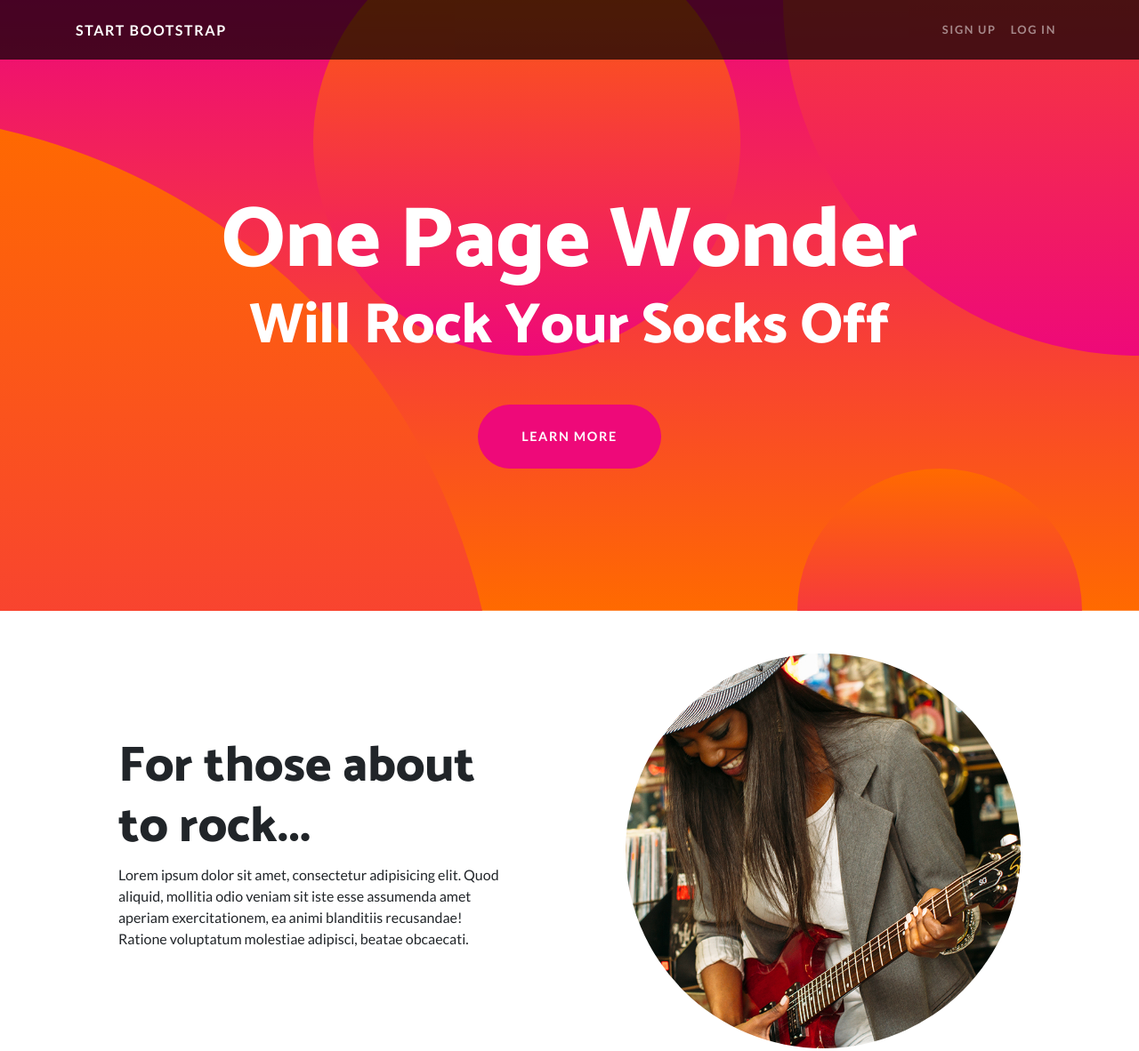
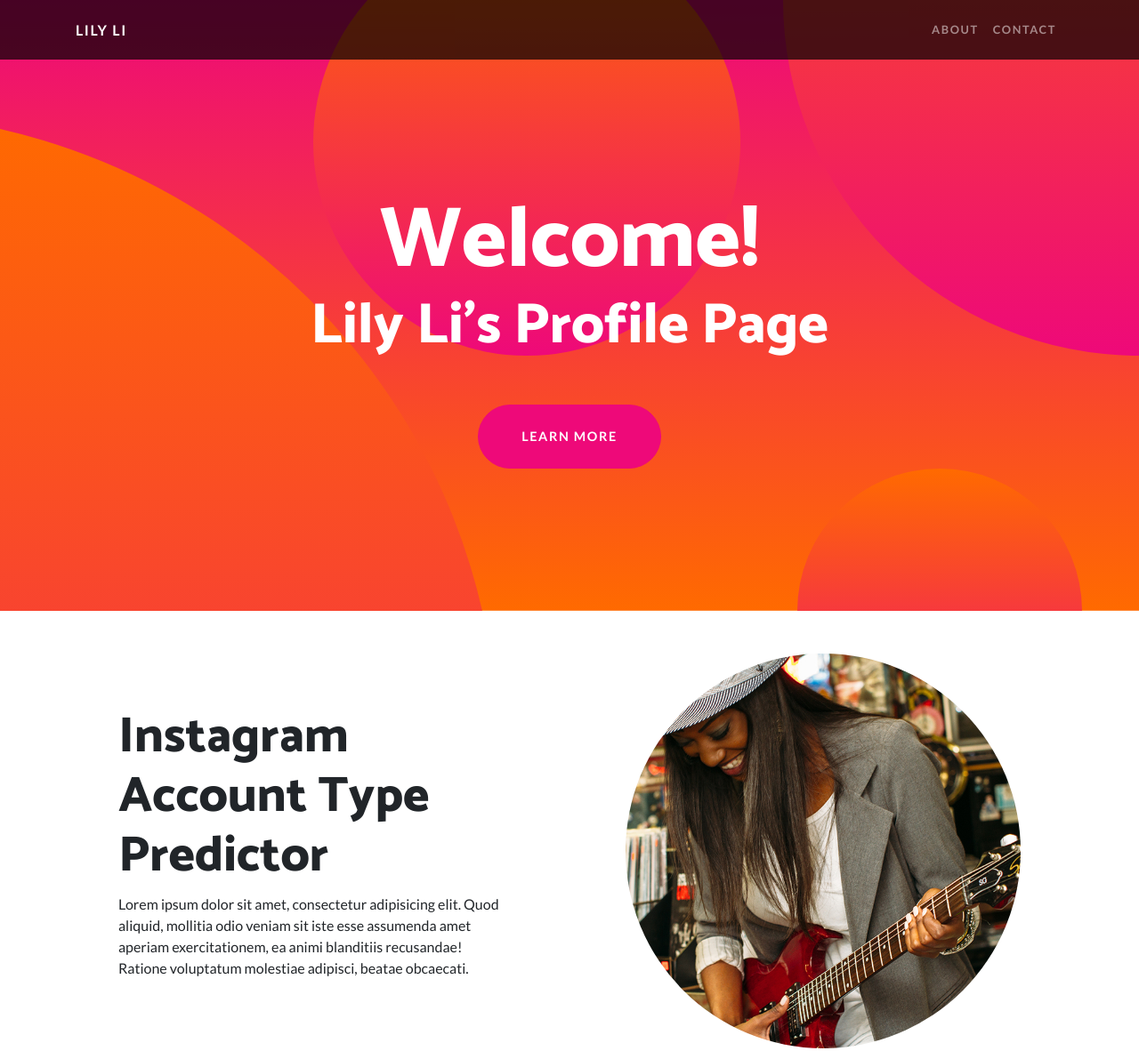
Before and after one commit to liyingli0818/portfolio-website, a website: page index.html in a window 1280 px wide. Shown: the top 1182 px of the page at 89% size. Drawn offline with Linux system fonts and the light colour scheme.

Commit message:
Add files via upload

```diff
--- a/index.html
+++ b/index.html
@@ -27,17 +27,17 @@
   <!-- Navigation -->
   <nav class="navbar navbar-expand-lg navbar-dark navbar-custom fixed-top">
     <div class="container">
-      <a class="navbar-brand" href="#">Start Bootstrap</a>
+      <a class="navbar-brand" href="#">Lily Li</a>
       <button class="navbar-toggler" type="button" data-toggle="collapse" data-target="#navbarResponsive" aria-controls="navbarResponsive" aria-expanded="false" aria-label="Toggle navigation">
         <span class="navbar-toggler-icon"></span>
       </button>
       <div class="collapse navbar-collapse" id="navbarResponsive">
         <ul class="navbar-nav ml-auto">
           <li class="nav-item">
-            <a class="nav-link" href="#">Sign Up</a>
+            <a class="nav-link" href="#">About</a>
           </li>
           <li class="nav-item">
-            <a class="nav-link" href="#">Log In</a>
+            <a class="nav-link" href="#">Contact</a>
           </li>
         </ul>
       </div>
@@ -47,8 +47,8 @@
   <header class="masthead text-center text-white">
     <div class="masthead-content">
       <div class="container">
-        <h1 class="masthead-heading mb-0">One Page Wonder</h1>
-        <h2 class="masthead-subheading mb-0">Will Rock Your Socks Off</h2>
+        <h2 class="masthead-heading mb-0">Welcome!</h2>
+        <h3 class="masthead-subheading mb-0">Lily Li's Profile Page</h3>
         <a href="#" class="btn btn-primary btn-xl rounded-pill mt-5">Learn More</a>
       </div>
     </div>
@@ -68,7 +68,7 @@
         </div>
         <div class="col-lg-6 order-lg-1">
           <div class="p-5">
-            <h2 class="display-4">For those about to rock...</h2>
+            <h2 class="display-4">Instagram Account Type Predictor</h2>
             <p>Lorem ipsum dolor sit amet, consectetur adipisicing elit. Quod aliquid, mollitia odio veniam sit iste esse assumenda amet aperiam exercitationem, ea animi blanditiis recusandae! Ratione voluptatum molestiae adipisci, beatae obcaecati.</p>
           </div>
         </div>
@@ -86,7 +86,7 @@
         </div>
         <div class="col-lg-6">
           <div class="p-5">
-            <h2 class="display-4">We salute you!</h2>
+            <h2 class="display-4">Churn Prediction on Ride-sharing App</h2>
             <p>Lorem ipsum dolor sit amet, consectetur adipisicing elit. Quod aliquid, mollitia odio veniam sit iste esse assumenda amet aperiam exercitationem, ea animi blanditiis recusandae! Ratione voluptatum molestiae adipisci, beatae obcaecati.</p>
           </div>
         </div>
@@ -104,7 +104,7 @@
         </div>
         <div class="col-lg-6 order-lg-1">
           <div class="p-5">
-            <h2 class="display-4">Let there be rock!</h2>
+            <h2 class="display-4">Regression Case Study</h2>
             <p>Lorem ipsum dolor sit amet, consectetur adipisicing elit. Quod aliquid, mollitia odio veniam sit iste esse assumenda amet aperiam exercitationem, ea animi blanditiis recusandae! Ratione voluptatum molestiae adipisci, beatae obcaecati.</p>
           </div>
         </div>
```
